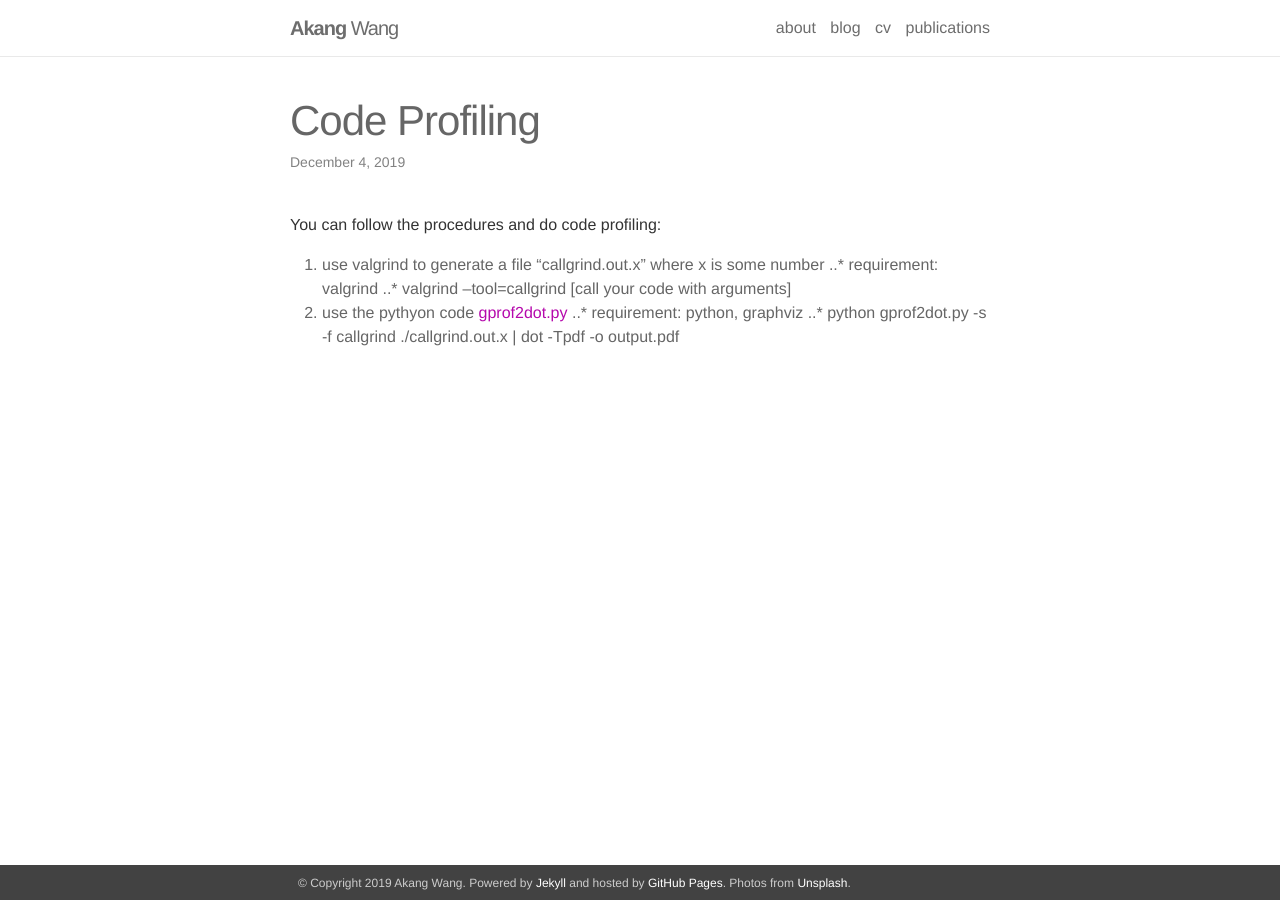
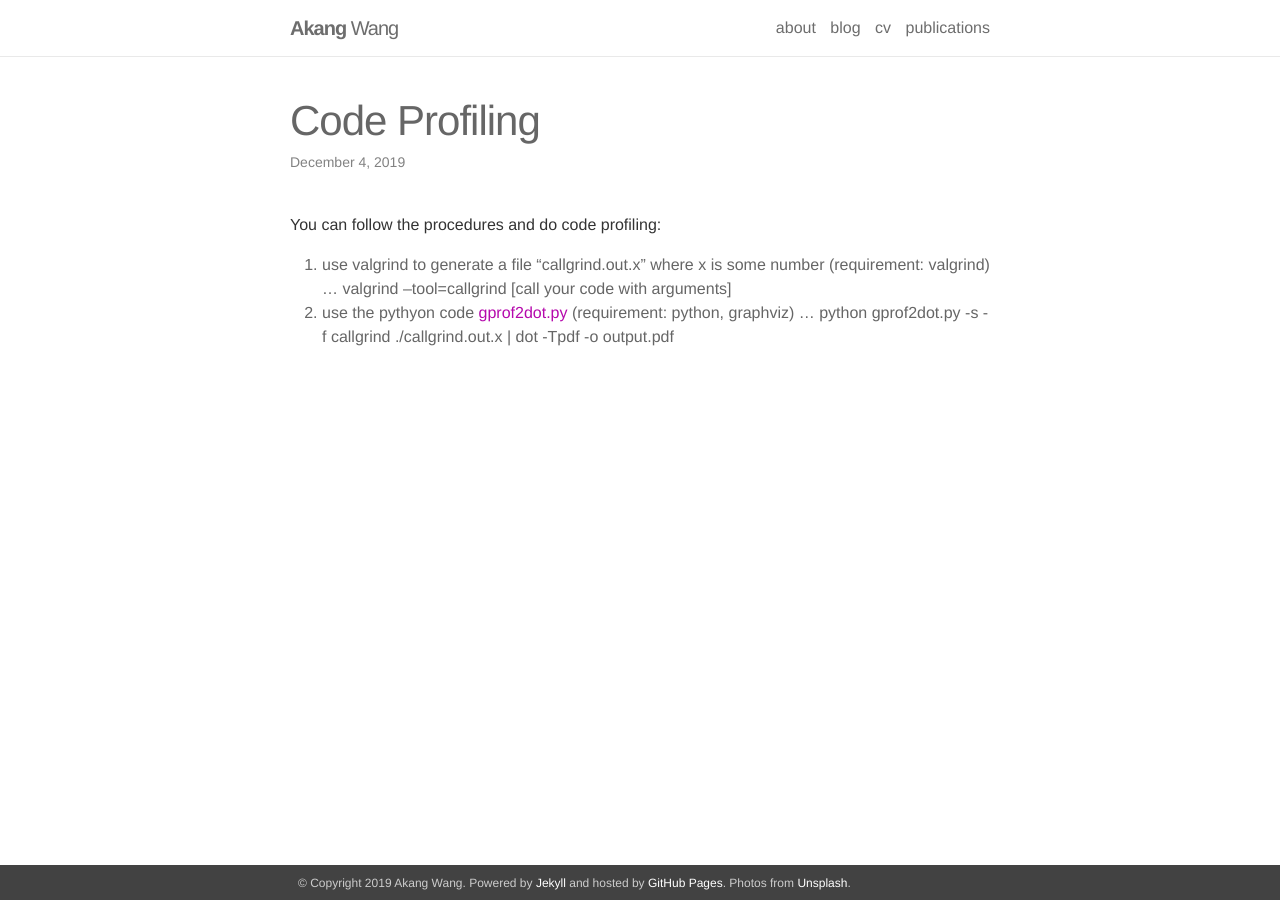
Before and after one commit to VINCENTW2046/akangw.github.io, a Jekyll site: the page built from _posts/2019-12-04-Code profiling.md, in a window 1280 px wide. Built offline with Jekyll 4.4.1, drawn with Linux system fonts in a browser that asks for light colours.

```diff
--- a/_posts/2019-12-04-Code profiling.md
+++ b/_posts/2019-12-04-Code profiling.md
@@ -6,9 +6,7 @@ description:
 ---
 
 You can follow the procedures and do code profiling:
-1. use valgrind to generate a file "callgrind.out.x" where x is some number
-   ..* requirement: valgrind
-   ..* valgrind --tool=callgrind [call your code with arguments]
-2. use the pythyon code <a href="https://github.com/jrfonseca/gprof2dot" target="_blank">gprof2dot.py</a>
-   ..* requirement: python, graphviz
-   ..* python gprof2dot.py -s -f callgrind ./callgrind.out.x | dot -Tpdf -o output.pdf
+1. use valgrind to generate a file "callgrind.out.x" where x is some number (requirement: valgrind)
+   ... valgrind --tool=callgrind [call your code with arguments]
+2. use the pythyon code <a href="https://github.com/jrfonseca/gprof2dot" target="_blank">gprof2dot.py</a> (requirement: python, graphviz)
+   ... python gprof2dot.py -s -f callgrind ./callgrind.out.x | dot -Tpdf -o output.pdf
```
